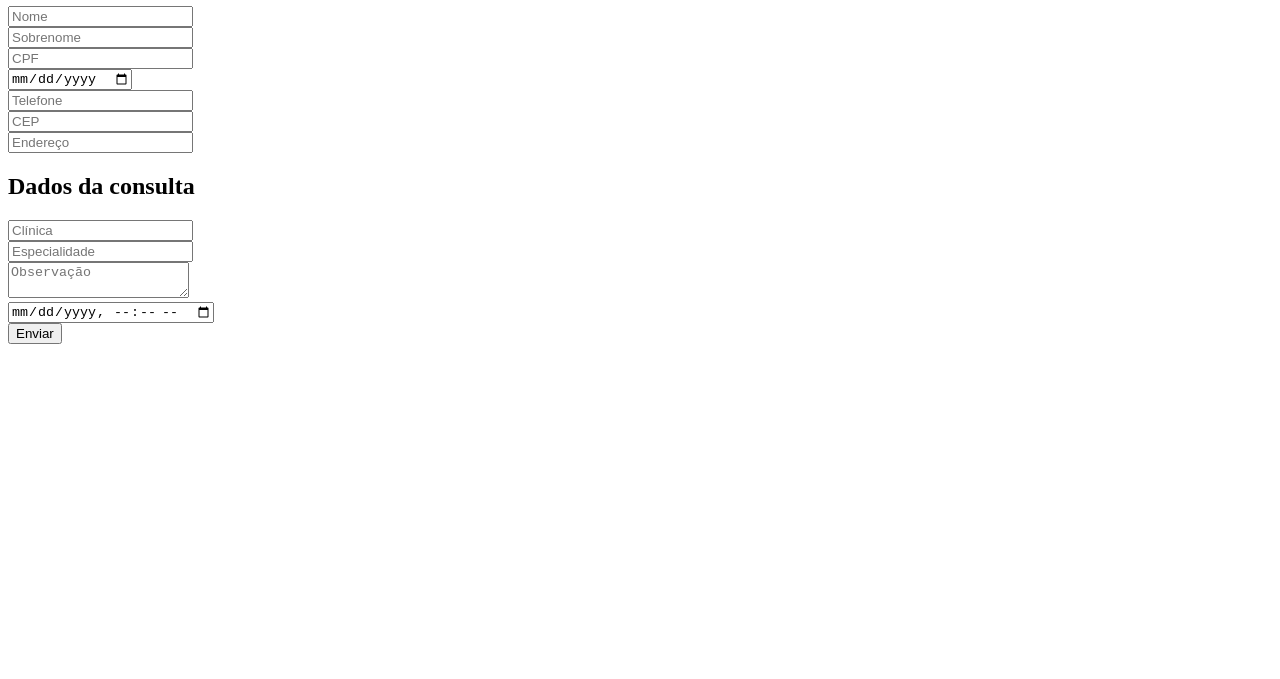
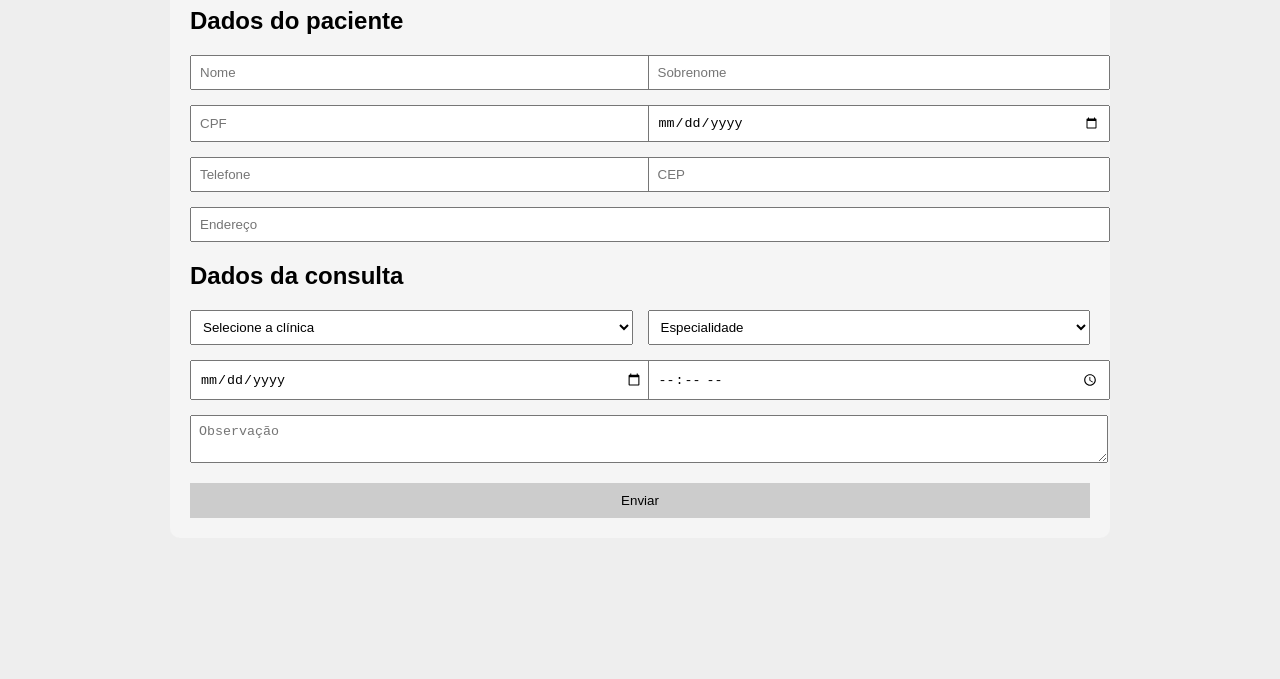
Before and after one commit to 0828378/programacao-web-js-2s-2026, a website: page atividade5/public/index.html in a window 1280 px wide. Shown: the part 121-800 px from the top of the page. Drawn offline with Linux system fonts and the light colour scheme.

Commit message:
Update index.html

```diff
--- a/atividade5/public/index.html
+++ b/atividade5/public/index.html
@@ -1,35 +1,108 @@
 <!DOCTYPE html>
 <html lang="pt-BR">
 <head>
-    <meta charset="UTF-8">
-    <title>Agendamento</title>
+<meta charset="UTF-8">
+<title>Agendamento</title>
+
+<style>
+body {
+    font-family: Arial;
+    background: #eee;
+    padding: 20px;
+}
+
+.container {
+    max-width: 900px;
+    margin: auto;
+    background: #f5f5f5;
+    padding: 20px;
+    border-radius: 10px;
+}
+
+h1 {
+    text-align: center;
+}
+
+.section {
+    margin-bottom: 20px;
+}
+
+.grid {
+    display: grid;
+    grid-template-columns: 1fr 1fr;
+    gap: 15px;
+}
+
+.full {
+    grid-column: span 2;
+}
+
+input, select, textarea {
+    width: 100%;
+    padding: 8px;
+}
+
+button {
+    width: 100%;
+    padding: 10px;
+    background: #ccc;
+    border: none;
+    cursor: pointer;
+}
+</style>
+
 </head>
 <body>
 
-<h1>Agendamento de Consulta</h1>
+<div class="container">
+<h1>Agendamento</h1>
 
 <form action="/agendamento" method="POST">
 
-    <h2>Dados do paciente</h2>
-    <input type="text" name="nome" placeholder="Nome"><br>
-    <input type="text" name="sobrenome" placeholder="Sobrenome"><br>
-    <input type="text" name="cpf" placeholder="CPF"><br>
-    <input type="date" name="nascimento"><br>
-    <input type="text" name="telefone" placeholder="Telefone"><br>
-    <input type="text" name="cep" placeholder="CEP"><br>
-    <input type="text" name="endereco" placeholder="Endereço"><br>
+<div class="section">
+<h2>Dados do paciente</h2>
 
-    <h2>Dados da consulta</h2>
-    <input type="text" name="clinica" placeholder="Clínica"><br>
-    <input type="text" name="especialidade" placeholder="Especialidade"><br>
-    <textarea name="observacao" placeholder="Observação"></textarea><br>
-    <input type="datetime-local" name="dataHora"><br>
+<div class="grid">
+<input type="text" name="nome" placeholder="Nome">
+<input type="text" name="sobrenome" placeholder="Sobrenome">
 
-    <button type="submit">Enviar</button>
+<input type="text" name="cpf" placeholder="CPF">
+<input type="date" name="nascimento">
+
+<input type="text" name="telefone" placeholder="Telefone">
+<input type="text" name="cep" placeholder="CEP">
+
+<input class="full" type="text" name="endereco" placeholder="Endereço">
+</div>
+</div>
+
+<div class="section">
+<h2>Dados da consulta</h2>
+
+<div class="grid">
+<select name="clinica">
+<option value="">Selecione a clínica</option>
+<option>Clínica A</option>
+<option>Clínica B</option>
+</select>
+
+<select name="especialidade">
+<option value="">Especialidade</option>
+<option>Cardiologia</option>
+<option>Ortopedia</option>
+</select>
+
+<input type="date" name="data">
+<input type="time" name="hora">
+
+<textarea class="full" name="observacao" placeholder="Observação"></textarea>
+</div>
+</div>
+
+<button type="submit">Enviar</button>
 
 </form>
-
-<script src="script.js"></script>
+</div>
 
 </body>
 </html>
```
